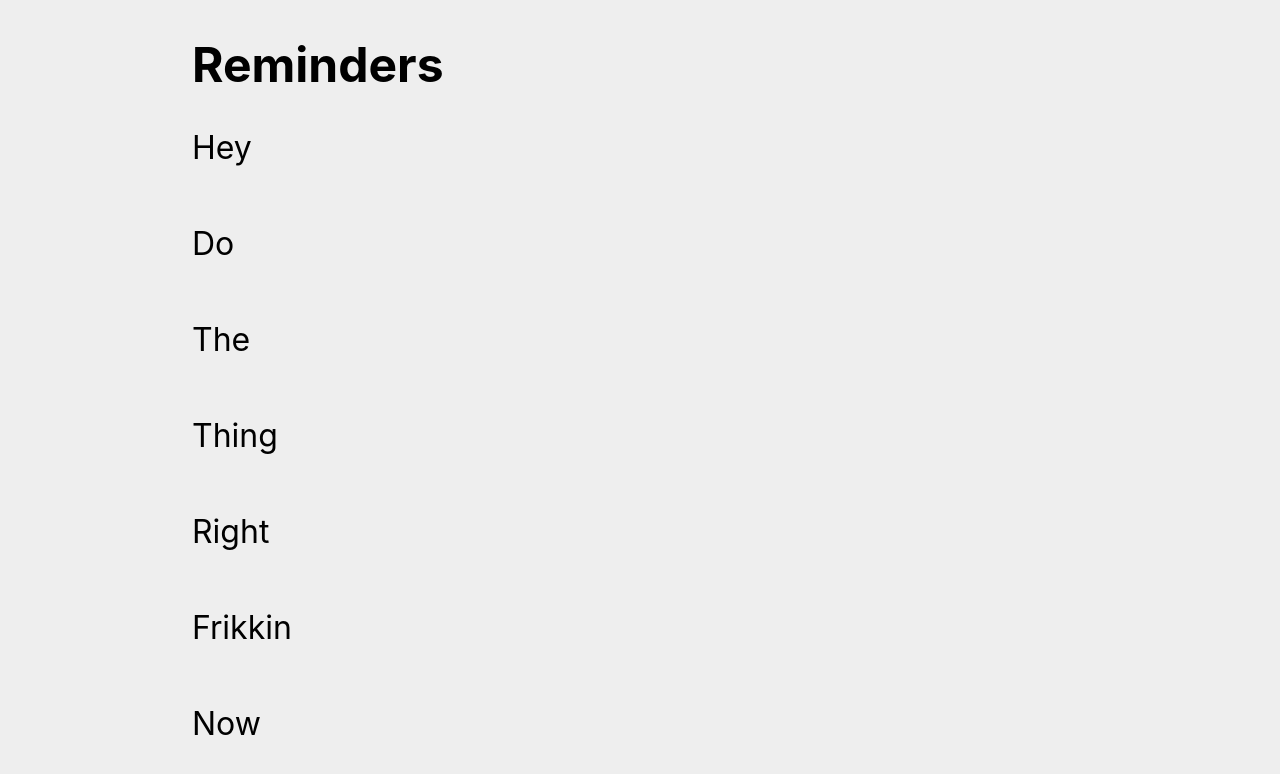
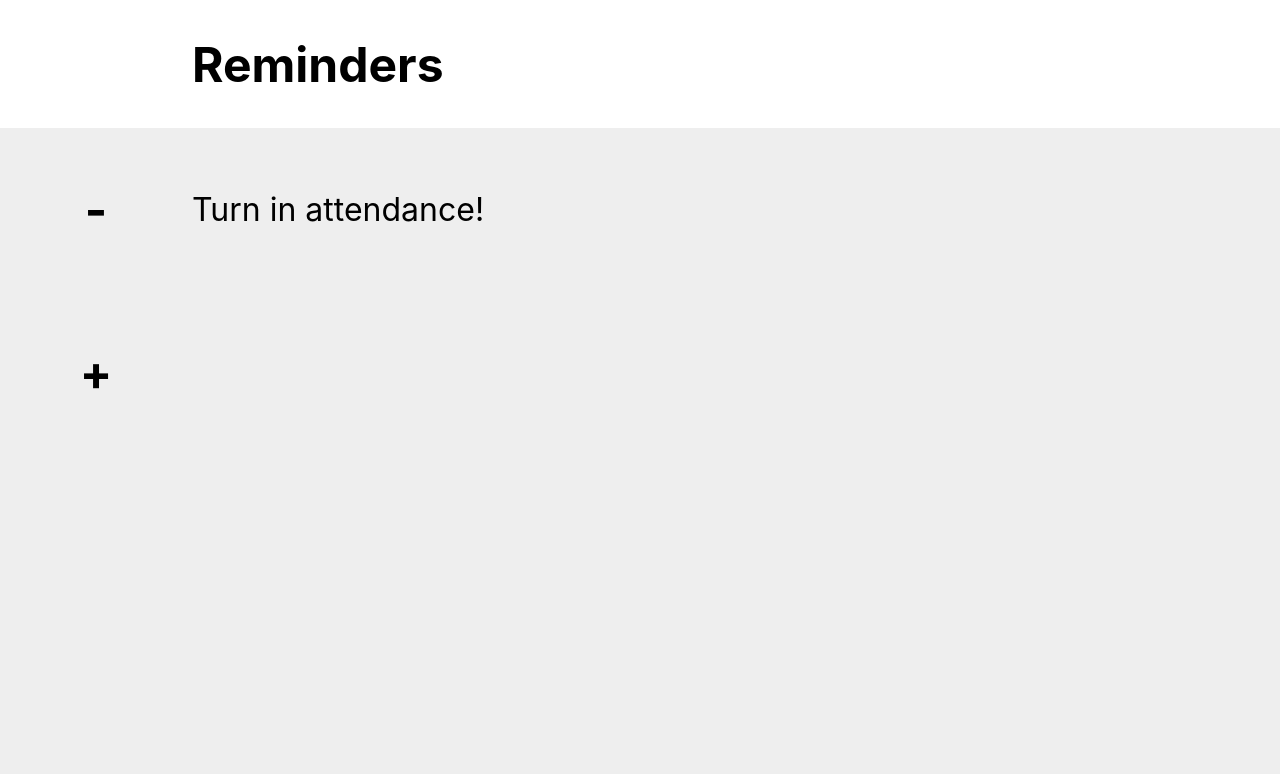
Before and after one commit to cembreyfarquhar/reminderApp, a React (Create React App) app in the folder reminder/: page / in a window 1280 px wide. Shown: the top 774 px of the page. Built offline with nearby package versions, Linux system fonts and the light colour scheme.

Commit message:
creates Reminder and ReminderContainer components

```diff
--- a/reminder/src/App.js
+++ b/reminder/src/App.js
@@ -1,6 +1,7 @@
 import React, { Component } from "react";
 import "./App.css";
 import styled from "styled-components";
+import RemindersContainer from "./components/home-screen/reminders/RemindersContainer.js";
 
 const StyledApp = styled.div`
   box-sizing: border-box;
@@ -12,17 +13,10 @@ const StyledHomePage = styled.div`
   display: grid;
   height: 100%;
   grid-template-columns: 15% auto 15%;
-  grid-template-rows: 16% 12% 12% 12% 12% 12% 12% 12%;
+  grid-template-rows: 16% 84%;
   grid-template-areas:
     "header header header"
-    ". reminder ."
-    ". reminder ."
-    ". reminder ."
-    ". reminder ."
-    ". reminder ."
-    ". reminder ."
-    ". reminder .";
-    background-color: #EEEEEE;
+    "reminders";
 `;
 
 const StyledHeader = styled.div`
@@ -35,15 +29,25 @@ const StyledHeader = styled.div`
   }
 `;
 
-const StyledReminder = styled.div`
-  font-size: 2rem;
-  grid-column: 2 / 3;
-`;
-
 class App extends Component {
   state = {
-    reminders: []
+    reminders: [
+      {
+        id: 0,
+        text: "Turn in attendance!"
+      }
+    ]
   };
+
+  submitReminder = (e, reminder) => {
+    e.preventDefault();
+    this.setState(prevState => {
+      return {
+        reminders: [...prevState.reminders, reminder]
+      };
+    });
+  };
+
   render() {
     return (
       <StyledApp>
@@ -51,13 +55,7 @@ class App extends Component {
           <StyledHeader>
             <h1>Reminders</h1>
           </StyledHeader>
-          <StyledReminder>Hey</StyledReminder>
-          <StyledReminder>Do</StyledReminder>
-          <StyledReminder>The</StyledReminder>
-          <StyledReminder>Thing</StyledReminder>
-          <StyledReminder>Right</StyledReminder>
-          <StyledReminder>Frikkin</StyledReminder>
-          <StyledReminder>Now</StyledReminder>
+          <RemindersContainer reminders={this.state.reminders} submitReminder={this.submitReminder}/>
         </StyledHomePage>
       </StyledApp>
     );
--- /dev/null
+++ b/reminder/src/components/home-screen/reminders/Reminder.js
@@ -0,0 +1,36 @@
+import React, { Component } from "react";
+import styled from "styled-components";
+
+const StyledReminder = styled.div`
+  grid-column: 1 / 4;
+  display: grid;
+  grid-template-columns: 15% auto 15%;
+  align-items: center;
+  h2 {
+    width: 100%;
+    grid-column: 1 / 2;
+    text-align: center;
+    font-size: 3rem;
+  }
+`;
+
+const StyledReminderText = styled.div`
+  font-size: 2rem;
+  grid-column: 2 / 3;
+  display: flex;
+`;
+
+class Reminder extends Component {
+
+  render() {
+    return (
+      <StyledReminder>
+        <h2>-</h2>
+        <StyledReminderText>{this.props.reminder.text}</StyledReminderText>
+        <h2 onClick={this.addReminder}>+</h2>
+      </StyledReminder>
+    );
+  }
+}
+
+export default Reminder;
--- /dev/null
+++ b/reminder/src/components/home-screen/reminders/RemindersContainer.js
@@ -0,0 +1,22 @@
+import React from "react";
+import styled from "styled-components";
+import Reminder from "./Reminder.js";
+
+const StyledRemindersContainer = styled.div`
+  grid-column: 1 / 4;
+  background-color: #eeeeee;
+  display: grid;
+  grid-template-rows: repeat(8, auto [reminder]);
+`;
+
+const RemindersContainer = ({ reminders, submitReminder }) => {
+  return (
+    <StyledRemindersContainer>
+      {reminders.map(reminder => {
+        return <Reminder reminder={reminder} submitReminder={submitReminder} />;
+      })}
+    </StyledRemindersContainer>
+  );
+};
+
+export default RemindersContainer;
```
